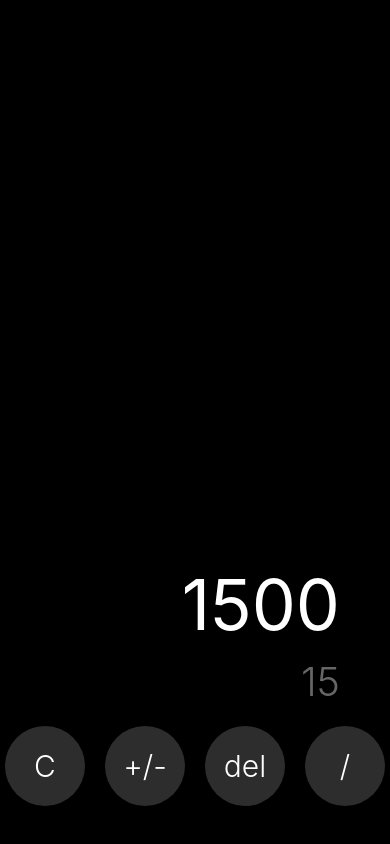
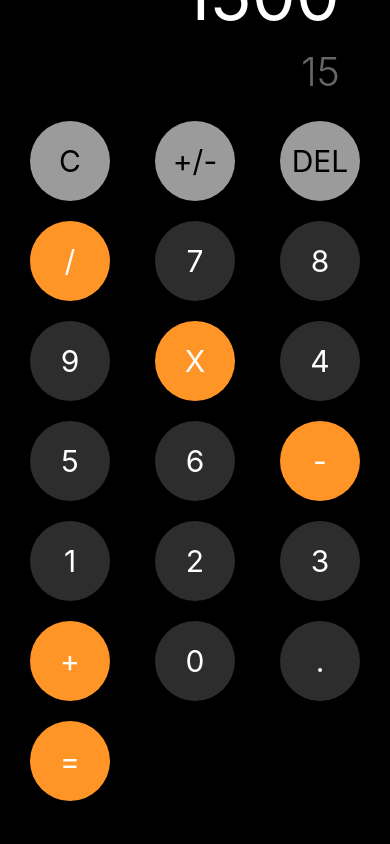
Before and after one commit to BearPandaDay/learning-react-native, a React Native app: screen / in a window 390 px wide. Built offline with nearby package versions, Linux system fonts and the light colour scheme.

Commit message:
video 86: Estilo calculadora echa por (me)

```diff
--- a/src/config/theme/app-theme.ts
+++ b/src/config/theme/app-theme.ts
@@ -48,11 +48,13 @@ export const GlobalStyles = StyleSheet.create({
     button: {
         // alignItems: 'center',
         width: 80,
-        aspectRatio: 1 / 1,
+        height: 80,
+        // aspectRatio: 1 / 1,
         backgroundColor: colors.darkGray,
         borderRadius: 100,
         justifyContent: 'center',
-        marginHorizontal: 10,
+        // marginHorizontal: Platform.OS === 'ios' ? 7 : 10,
+        marginVertical: 5,
     },
 
     buttonText: {
@@ -60,6 +62,6 @@ export const GlobalStyles = StyleSheet.create({
         padding: 10,
         fontSize: 30,
         color: '#ffffff',
-        fontWeight: '300',
+        fontWeight: '400',
     },
 });
--- a/src/presentation/components/CalculatorButton/CalculatorButton.tsx
+++ b/src/presentation/components/CalculatorButton/CalculatorButton.tsx
@@ -1,17 +1,32 @@
-import React from 'react'
-import { Pressable, Text } from 'react-native';
-import { GlobalStyles } from '../../../config/theme/app-theme';
+import React from 'react';
+import {Pressable, Text} from 'react-native';
+import {colors, GlobalStyles} from '../../../config/theme/app-theme';
 
 interface props {
-    label: string;
+  label: string;
+  color?: string;
+  style?: {
+    button?: object;
+    text?: object;
+  };
 }
 
 export const CalculatorButton = ({
-    label,
-}:props) => {
+  label,
+  color = colors.darkGray,
+  style,
+}: props) => {
   return (
-    <Pressable style={GlobalStyles.button}>
-      <Text style={GlobalStyles.buttonText}>{label}</Text>
+    <Pressable
+      style={({pressed}) => [
+        GlobalStyles.button,
+        style?.button,
+        {
+          backgroundColor: color,
+          opacity: pressed ? 0.8 : 1,
+        },
+      ]}>
+      <Text style={[GlobalStyles.buttonText, style?.text]}>{label}</Text>
     </Pressable>
   );
 };
--- a/src/presentation/screens/CalculatorScreen/CalculatorScreen.tsx
+++ b/src/presentation/screens/CalculatorScreen/CalculatorScreen.tsx
@@ -1,15 +1,44 @@
 import React from 'react';
-import { StyleSheet, Text, View } from 'react-native';
-import { GlobalStyles } from '../../../config/theme/app-theme';
-import { CalculatorButton } from '../../components';
+import { StyleSheet, Text, TextStyle, View, ViewStyle} from 'react-native';
+import {colors, GlobalStyles} from '../../../config/theme/app-theme';
+import {CalculatorButton} from '../../components';
 
 export const CalculatorScreen = () => {
-    const typeButtons: Array<string> = [
-        'C',
-        '+/-',
-        'del',
-        '/',
-    ];
+
+  interface ibutton {
+    label: string;
+    color?: string;
+    style?: {
+      text?: TextStyle,
+      button?: ViewStyle,
+    };
+  }
+
+  const typeButtons: Array<ibutton> = [
+    {label: 'C',color: colors.lightGray, style: {text: {color: '#000000'}}},
+    {label: '+/-', color: colors.lightGray, style: {text: {color: '#000000'}}},
+    {label: 'DEL', color: colors.lightGray, style: {text: {color: '#000000'}}},
+    {label: '/', color: colors.orange},
+
+    {label: '7'},
+    {label: '8'},
+    {label: '9'},
+    {label: 'X', color: colors.orange},
+
+    {label: '4'},
+    {label: '5'},
+    {label: '6'},
+    {label: '-', color: colors.orange},
+
+    {label: '1'},
+    {label: '2'},
+    {label: '3'},
+    {label: '+', color: colors.orange},
+
+    {label: '0'},
+    {label: '.'},
+    {label: '=', color: colors.orange},
+  ];
 
   return (
     <View style={GlobalStyles.calculatorContainer}>
@@ -18,17 +47,31 @@ export const CalculatorScreen = () => {
         <Text style={GlobalStyles.subResult}>15</Text>
       </View>
 
-      <View style={GlobalStyles.row}>
-        {typeButtons.map((data, index) => <CalculatorButton key={index} label={data} />)}
+      <View
+        style={{
+          ...GlobalStyles.row,
+          flexWrap: 'wrap',
+          // backgroundColor: '#ff0000',
+          gap: 10,
+          justifyContent: 'space-between',
+        }}>
+        {typeButtons.map((data, index) => (
+          <CalculatorButton key={index} label={data.label} color={data.color} style={data.style} />
+        ))}
       </View>
     </View>
   );
 };
 
 const StylesCalculatorScreen = StyleSheet.create({
-  contentFather: {paddingHorizontal: 30, paddingBottom: 20},
+  contentFather: {
+    // backgroundColor: 'blue',
+    paddingHorizontal: 30,
+    paddingBottom: 20,
+  },
 
   componentButtons: {
     flexDirection: 'row',
+    flexWrap: 'wrap',
   },
 });
--- /dev/null
+++ b/src/utils/index.tsx
@@ -0,0 +1 @@
+export * from './isdark';
--- /dev/null
+++ b/src/utils/isdark.tsx
@@ -0,0 +1,6 @@
+import {useColorScheme} from 'react-native';
+
+export const Isdark = ():boolean => {
+  const colorScheme = useColorScheme();
+  return colorScheme === 'dark';
+};
```
